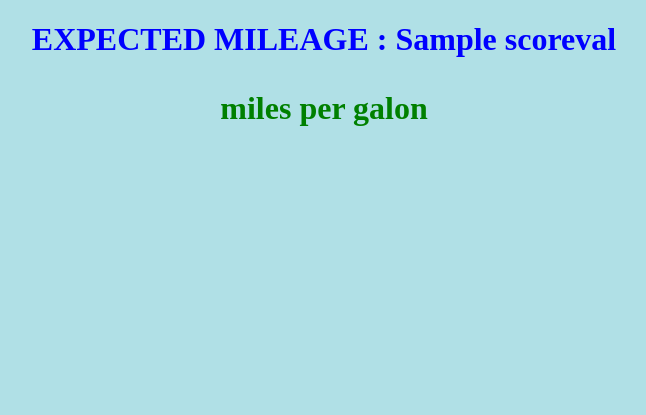
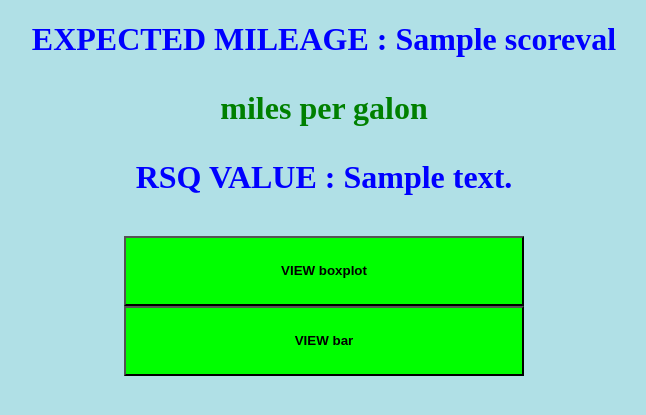
Before and after one commit to bhargabganguli/mileage_django, a Django app: template template/result.html in a window 1280 px wide. Shown: the top 415 px of the page, without its empty margins (316-962 px from the left). Run offline with Django 3.2, Linux system fonts and the light colour scheme; the template is opened without the code that fills it: most values are stand-ins (such as "Sample title", 1, 10 or a date in 2020); parts of the project's set-up code (start-up, migrations or seed data) failed here and were passed over.

Commit message:
Update result.html

```diff
--- a/template/result.html
+++ b/template/result.html
@@ -5,11 +5,44 @@
         h1 {text-align: center;}
         p {text-align: center;}
         div {text-align: center;}
+        input {text-align: center;
+            background-color:rgb(0,1000,0);
+            font-weight: bold;
+        }
     </style>
     <title>MPG prediction usecase</title>
 </head>
 <body style="background-color:powderblue;">
+    {% if scoreval %}
     <h1 style="color:blue;">EXPECTED MILEAGE : {{scoreval}} <p style="color:green">miles per galon</p></h1>
+    <h1 style="color:blue;">RSQ VALUE : {{summary}} </h1>
+    <!--
+    <h1 style="color:blue;">coeff values : {{coef}} </h1>
+    -->
+    {% endif %}
+    <br>
+    <center>
+    <form method="post" enctype="multipart/form-data" action="boxplot">
+        {% csrf_token %}
+            <input type="submit" value="VIEW boxplot" style="height:70px; width:400px" >
+    </form>
+
+    <form method="post" enctype="multipart/form-data" action="barplot">
+        {% csrf_token %}
+            <input type="submit" value="VIEW bar" style="height:70px; width:400px" >
+    </form>
+    <center>
+    {% if something %}
+    <center>
+        {{ graph|safe }}
+    </center>
+    {% endif %}
+
+    {% if something2 %}
+    <center>
+        {{ graph2|safe }}
+    </center>
+    {% endif %}
 
 </body>
 </html>
```
